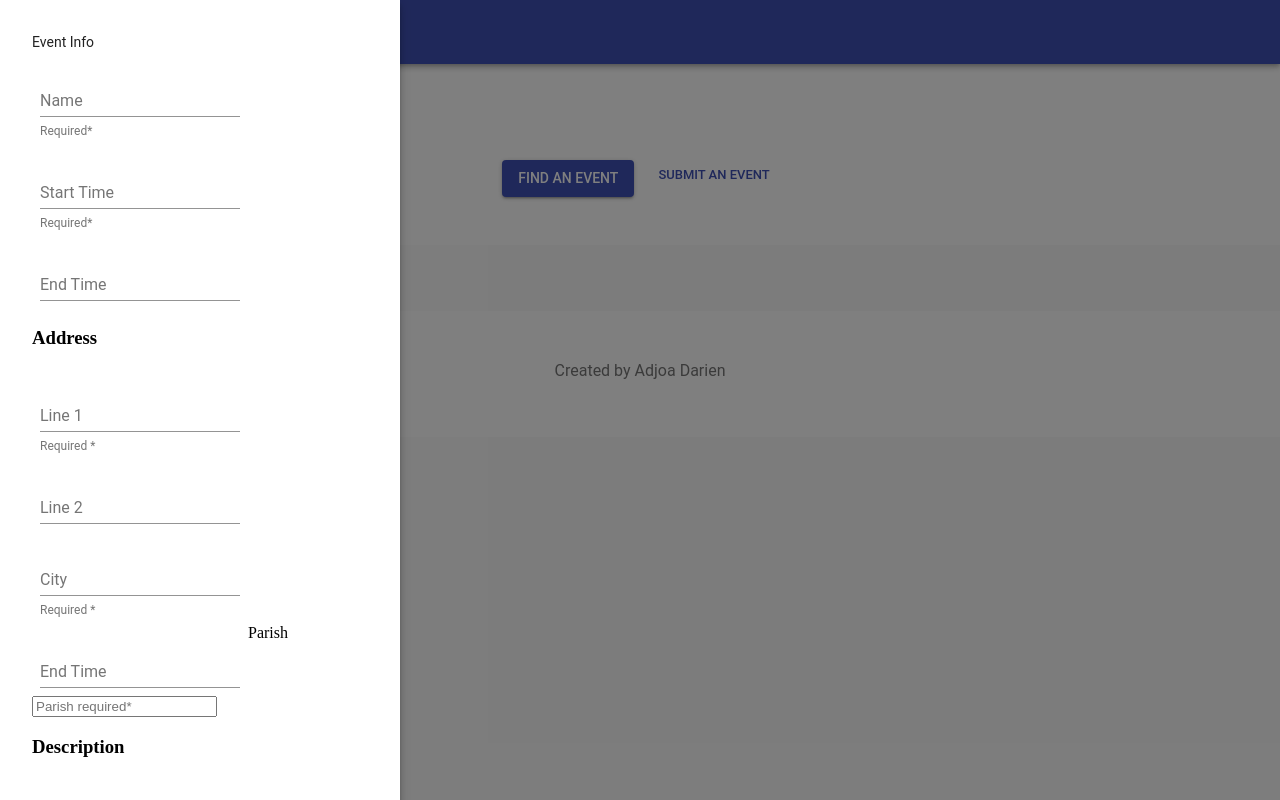
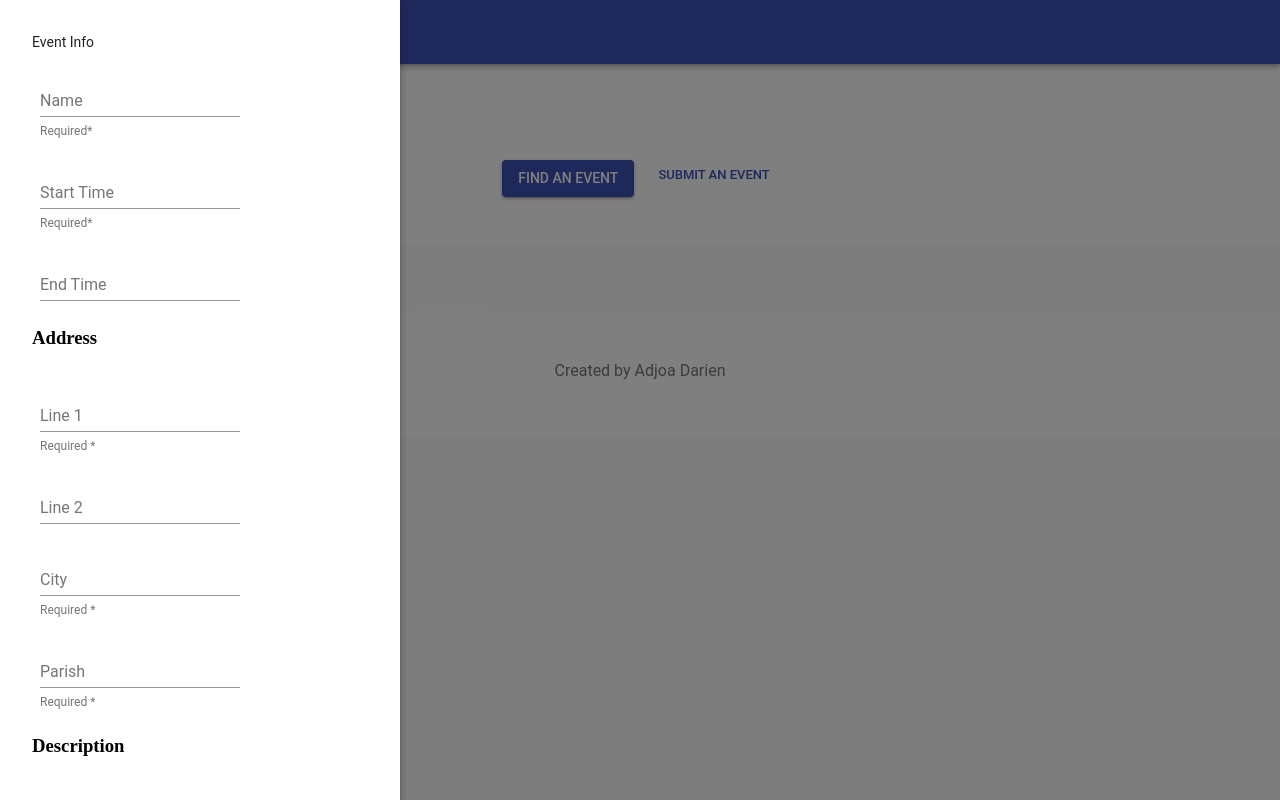
Before and after one commit to Adjoa/happenings-ja, a React (Create React App) app in the folder client/: page / in a window 1280 px wide. Both pictures are taken after a click on the button "SUBMIT AN EVENT". Built offline with nearby package versions, Linux system fonts and the light colour scheme.

Commit message:
in EventForm, convert parish to TextField

```diff
--- a/client/src/containers/EventForm.js
+++ b/client/src/containers/EventForm.js
@@ -185,17 +185,13 @@ class EventForm extends React.Component {
                 />
 
                 <TextField
-                  name="end_time"
-                  label="End Time"
+                  name="parish"
+                  label="Parish"
                   className={classes.textField}
-                  onChange={this.handleChange}
+                  helperText="Required *"
+                  onChange={this.handleAddressChange}
                   margin="normal"
                 />
-
-                <label>Parish</label>
-                <input type="text"
-                  name="parish" placeholder="Parish required*"
-                  onChange={this.handleAddressChange} />
 
               <h3>Description</h3>
               <TextField
```
